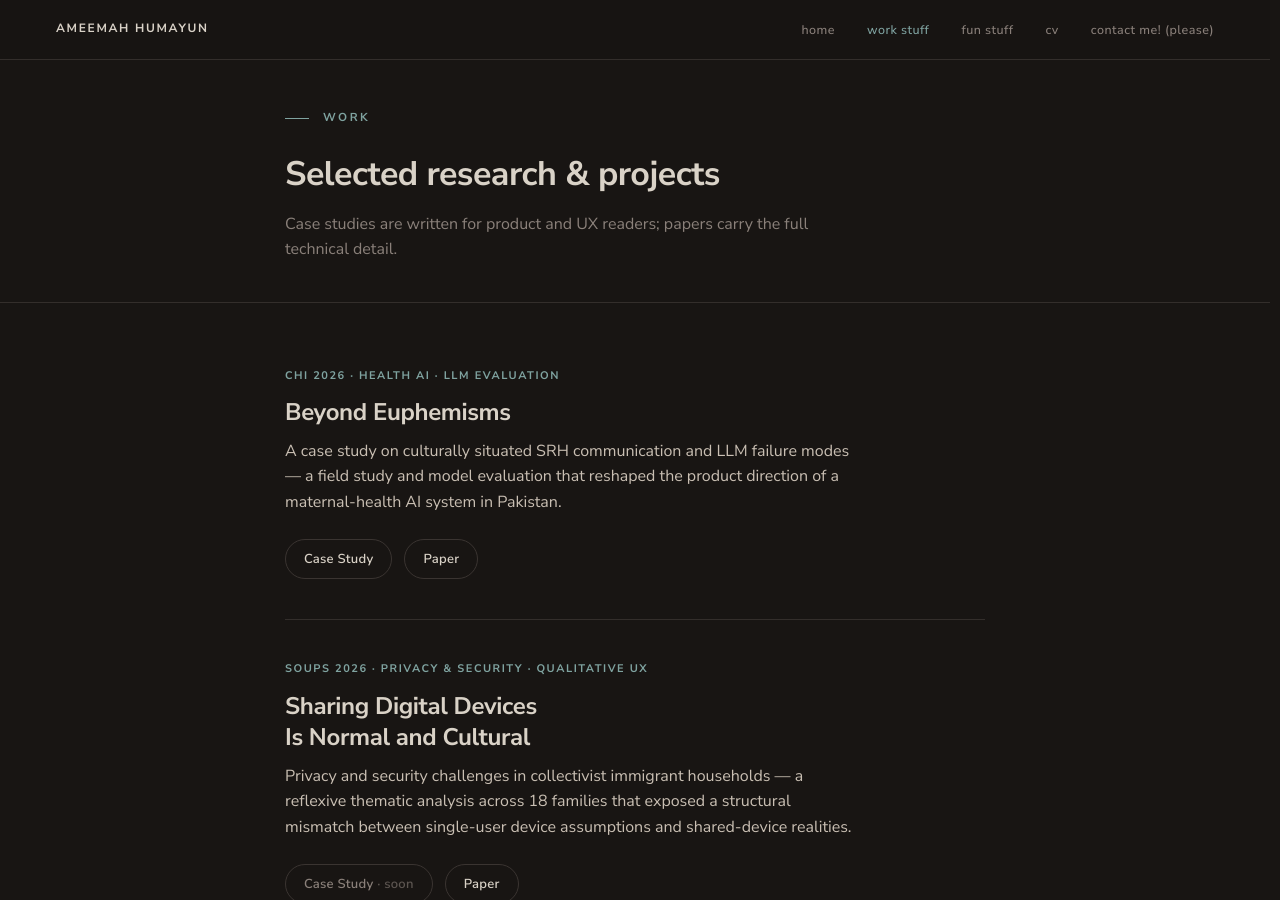
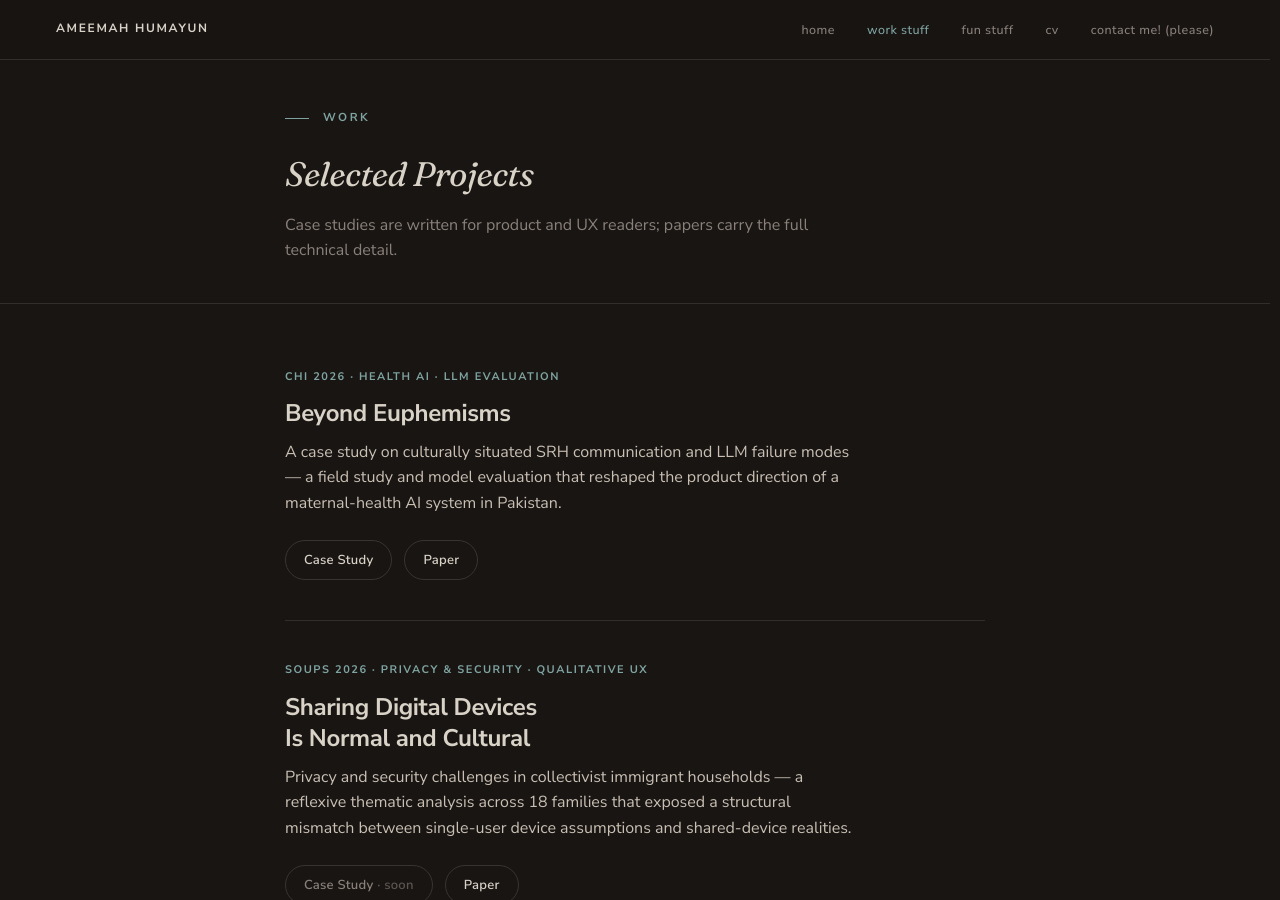
Before and after one commit to ameemahumayun/ameemahumayun.github.io, a Jekyll site: the page built from work/index.html, in a window 1280 px wide and 900 px high. Built offline with Jekyll 4.4.1, drawn with Linux system fonts in a browser that asks for light colours.

Commit message:
Update index.html

```diff
--- a/work/index.html
+++ b/work/index.html
@@ -9,7 +9,9 @@
 <header class="page-head">
   <div class="page-head__inner">
     <div class="eyebrow eyebrow-rule">Work</div>
-    <h1 class="page-head__title">Selected research &amp; projects</h1>
+    <!-- <h1 class="page-head__title">Selected research &amp; projects</h1> -->
+       <h1 class="page-head__title"><span class="serif" style="color:var(--color-text-strong);">Selected Projects</span></h1>
+
     <p class="page-head__intro">Case studies are written for product and UX readers; papers carry the full technical detail.</p>
   </div>
 </header>
```
